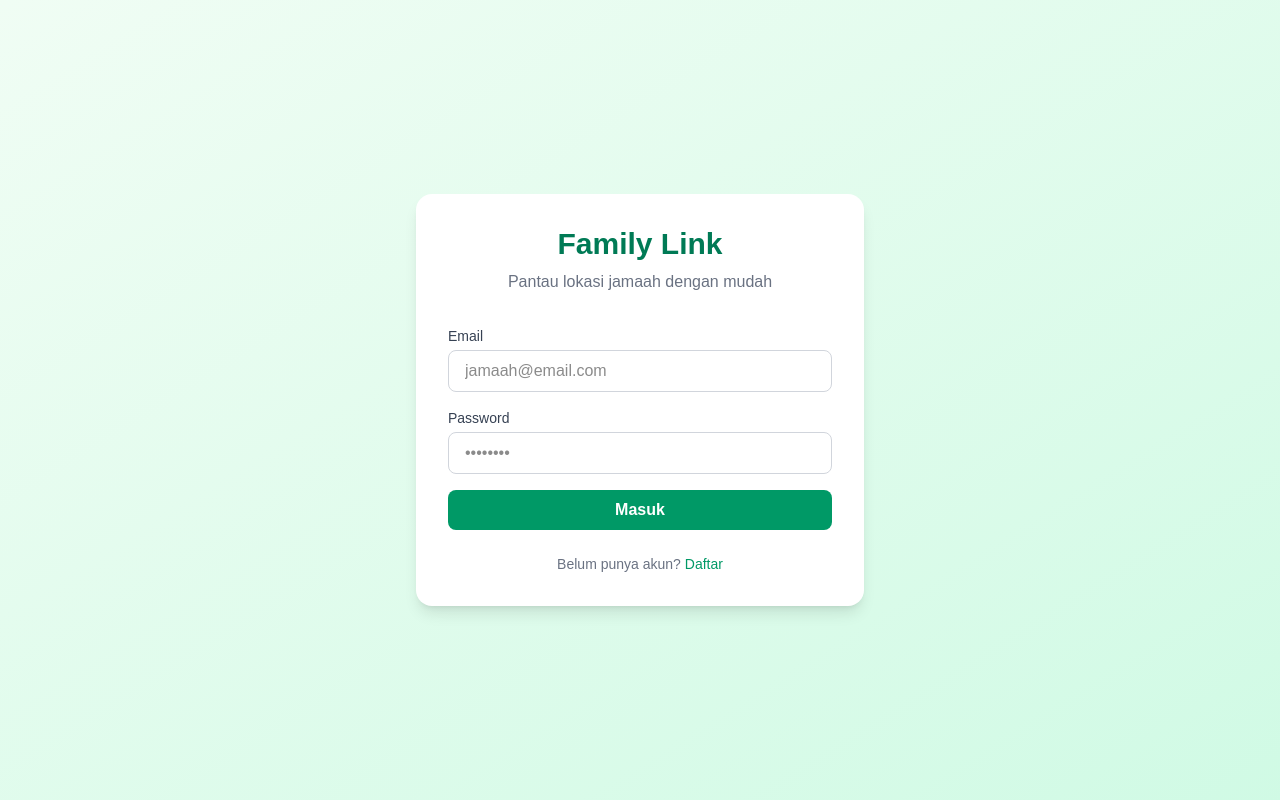
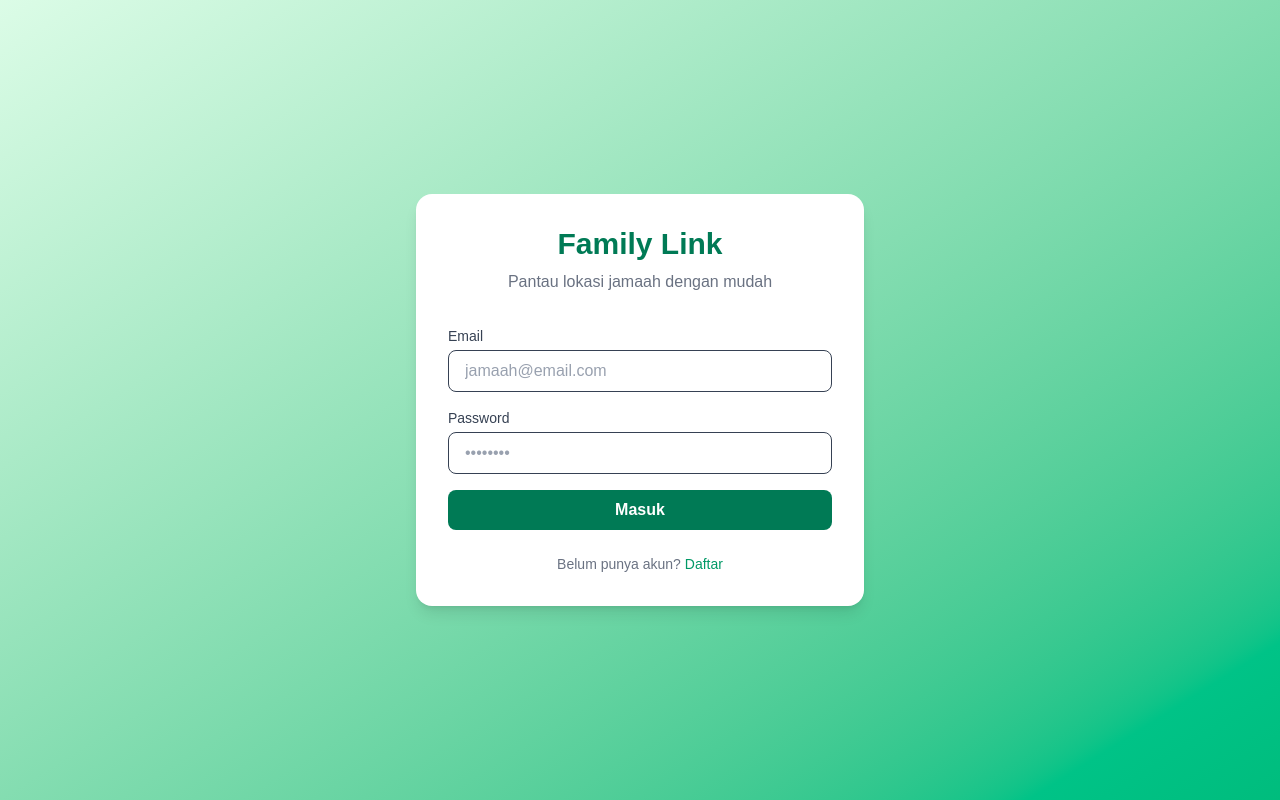
Before and after one commit to BAYUMAHESAA2/Family-Link, a Next.js app in the folder frontend/: page /login in a window 1280 px wide. Built offline with nearby package versions, Linux system fonts and the light colour scheme; no server answers.

Commit message:
Fixxing tampilan Frontend

```diff
--- a/frontend/src/app/login/page.tsx
+++ b/frontend/src/app/login/page.tsx
@@ -32,7 +32,7 @@ export default function LoginPage() {
   };
 
   return (
-    <div className="min-h-screen bg-gradient-to-br from-green-50 to-emerald-100 flex items-center justify-center p-4">
+    <div className="min-h-screen bg-gradient-to-br from-green-100 to-emerald-500 flex items-center justify-center p-4">
       <div className="bg-white rounded-2xl shadow-lg p-8 w-full max-w-md">
         <div className="text-center mb-8">
           <h1 className="text-3xl font-bold text-emerald-700">Family Link</h1>
@@ -46,7 +46,7 @@ export default function LoginPage() {
               type="email"
               value={email}
               onChange={(e) => setEmail(e.target.value)}
-              className="w-full border border-gray-300 rounded-lg px-4 py-2 focus:ring-2 focus:ring-emerald-400 outline-none"
+              className="w-full border border-gray-700 rounded-lg px-4 py-2 text-black placeholder:text-gray-400 focus:ring-2 focus:ring-gray-700 outline-none"
               placeholder="jamaah@email.com"
               required
             />
@@ -58,7 +58,7 @@ export default function LoginPage() {
               type="password"
               value={password}
               onChange={(e) => setPassword(e.target.value)}
-              className="w-full border border-gray-300 rounded-lg px-4 py-2 focus:ring-2 focus:ring-emerald-400 outline-none"
+              className="w-full border border-gray-700 rounded-lg px-4 py-2 text-black placeholder:text-gray-400 focus:ring-2 focus:ring-gray-700 outline-none"
               placeholder="••••••••"
               required
             />
@@ -69,7 +69,7 @@ export default function LoginPage() {
           <button
             type="submit"
             disabled={loading}
-            className="w-full bg-emerald-600 hover:bg-emerald-700 text-white font-semibold py-2 rounded-lg transition"
+            className="w-full bg-emerald-700 hover:bg-emerald-700 text-white font-semibold py-2 rounded-lg transition"
           >
             {loading ? 'Masuk...' : 'Masuk'}
           </button>
```
Also changed, not shown: 2 other files (tests, documents, lock files or other folders).
